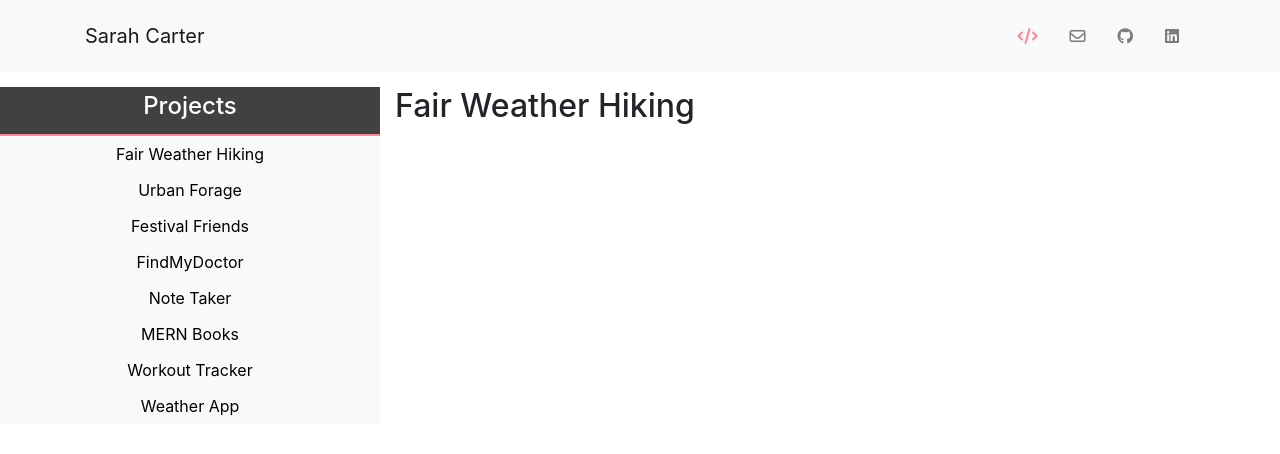
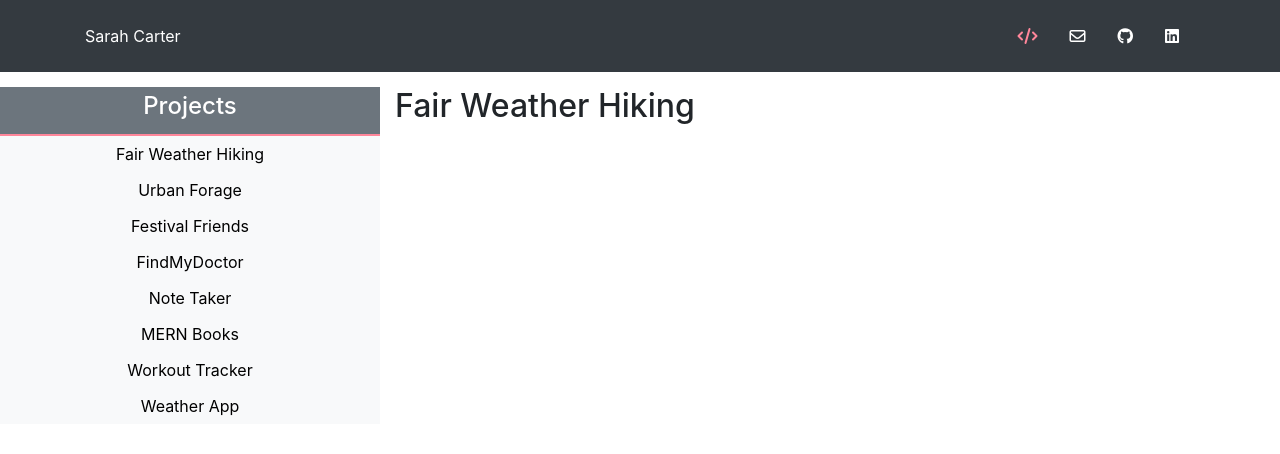
Before and after one commit to sarahm16/React-Portfolio, a React (Create React App) app: page / in a window 1280 px wide. Shown: the top 454 px of the page. Built offline with nearby package versions, Linux system fonts and the light colour scheme.

Commit message:
changed background color of project and contact headers

```diff
--- a/src/components/navbar/navbar.js
+++ b/src/components/navbar/navbar.js
@@ -6,9 +6,9 @@ class Navbar extends Component {
 
     render() {
         return(
-            <nav className="navbar navbar-expand-lg navbar-light bg-light">
+            <nav className="navbar navbar-expand-lg navbar-light bg-dark">
                 <div className='container'>
-                <a className="navbar-brand" href="/">Sarah Carter</a>
+                <a className="name" href="/">Sarah Carter</a>
                 <button className="navbar-toggler" type="button" data-toggle="collapse" data-target="#navbarSupportedContent" aria-controls="navbarSupportedContent" aria-expanded="false" aria-label="Toggle navigation">
                     <span className="navbar-toggler-icon"></span>
                 </button>
@@ -20,19 +20,19 @@ class Navbar extends Component {
                         </li> */}
 
                         <li className='nav-link'>
-                            <a className="nav-link" href="/"><i className={this.props.page === 'projects' ? "fas fa-code active-page" : 'fas fa-code'}></i></a>
+                            <a className="nav-link" href="/"><i className={this.props.page === 'projects' ? "fas fa-code active-page" : 'fas fa-code inactive-page'}></i></a>
                         </li>
 
                         <li className='nav-link'>
-                            <a className="nav-link" href="/contact"><i className={this.props.page === 'contact' ? "far fa-envelope active-page": 'far fa-envelope'}></i></a>
+                            <a className="nav-link" href="/contact"><i className={this.props.page === 'contact' ? "far fa-envelope active-page": 'far fa-envelope inactive-page'}></i></a>
                         </li>
 
                         <li className='nav-link'>
-                            <a className="nav-link" href="https://github.com/sarahm16"><i className="fab fa-github"></i></a>
+                            <a className="nav-link" href="https://github.com/sarahm16"><i className="fab fa-github inactive-page"></i></a>
                         </li>
 
                         <li className='nav-link'>
-                            <a className="nav-link" href="https://www.linkedin.com/in/sarah-carter-24423b1a1/"><i className="fab fa-linkedin"></i></a>
+                            <a className="nav-link" href="https://www.linkedin.com/in/sarah-carter-24423b1a1/"><i className="fab fa-linkedin inactive-page"></i></a>
                         </li>
 
                     </ul>
--- a/src/components/navbar/style.css
+++ b/src/components/navbar/style.css
@@ -1,3 +1,11 @@
 .active-page {
     color: rgb(255, 134, 154);
 }
+
+.inactive-page {
+    color: white;
+}
+
+.name {
+    color: white;
+}
--- a/src/pages/contact.js
+++ b/src/pages/contact.js
@@ -35,7 +35,7 @@ class Contact extends Component {
             <div>
                 <Navbar page='contact' />
                 <div className='contact container bg-light'>
-                    <div className='row contact-header'>
+                    <div className='row bg-secondary contact-header'>
                         <h3>Contact Me</h3>
                     </div>
                     <div className='row'>
--- a/src/pages/projects.js
+++ b/src/pages/projects.js
@@ -36,7 +36,7 @@ class Projects extends Component {
                 <div className='container projects'>
                     <div className='row'>
                         <div className='col-lg-4 project-list bg-light'>
-                            <div className='row project-header'>
+                            <div className='row project-header bg-secondary'>
                                 <h4>Projects</h4>
                             </div>
                             {this.state.projectList.map((project, index) => {
--- a/src/pages/style.css
+++ b/src/pages/style.css
@@ -35,20 +35,16 @@ form {
 .contact-header {
     display: block;
     text-align: center;
-    background-color: rgb(65, 65, 65);
+    /* background-color: rgb(65, 65, 65); */
     color: white;
     padding: 5px;
     border-bottom: 2px solid rgb(255, 134, 154);
 }
 
-/* #message {
-    width: 60%;
-} */
-
 .project-header {
     display: block;
     text-align: center;
-    background-color: rgb(65, 65, 65);
+    /* background-color: rgb(65, 65, 65); */
     color: white;
     padding: 5px;
     border-bottom: 2px solid rgb(255, 134, 154);
```
